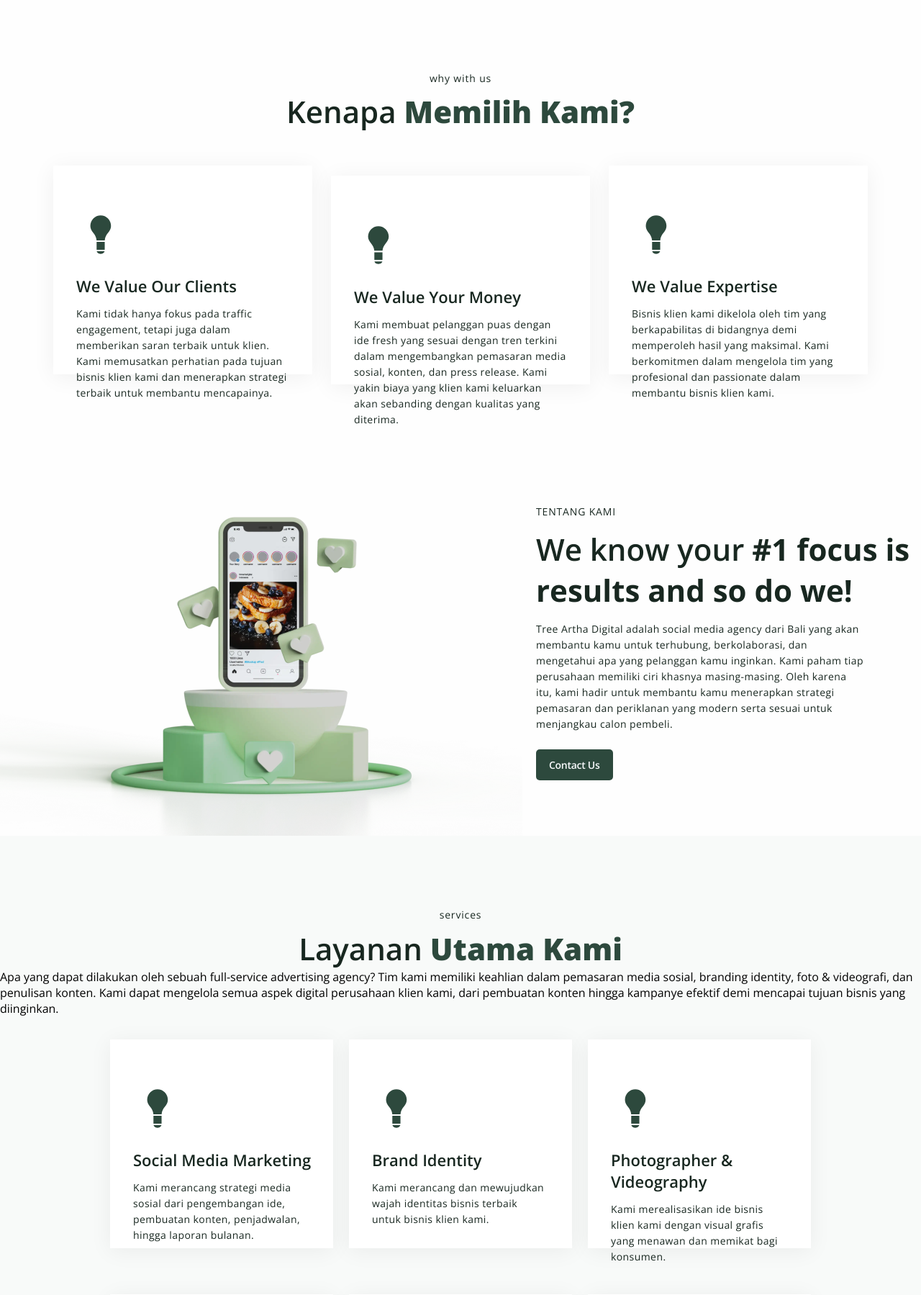
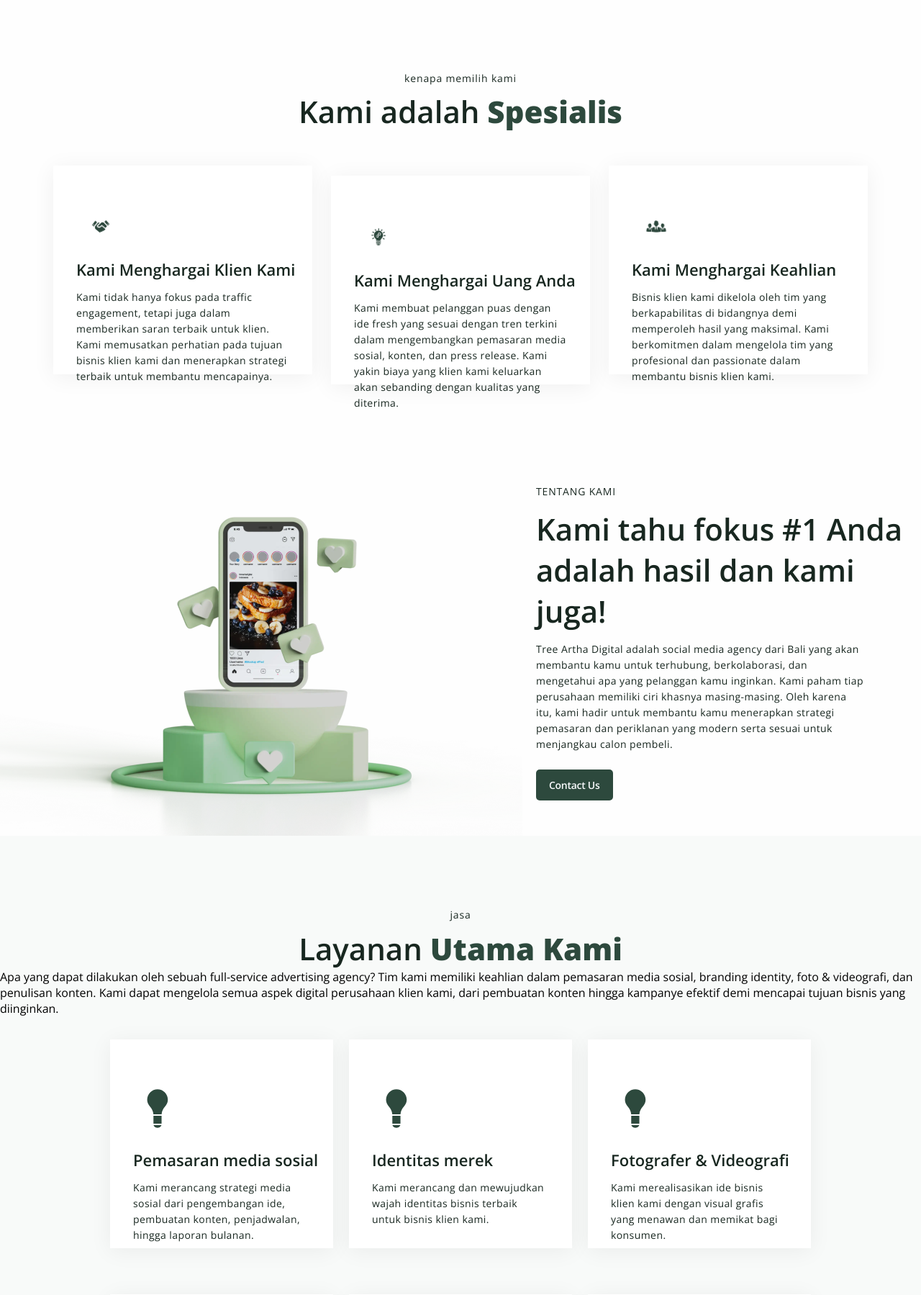
Before and after one commit to AbdulRejaJaelani/triartha, a PHP site: page / in a window 1280 px wide; the page is wider, and only the part inside the window is pictured. Shown: the part 620-2419 px from the top of that part at 72% size. Run offline with PHP 8.4, Linux system fonts and the light colour scheme.

Commit message:
Revisi 5

```diff
--- a/index.php
+++ b/index.php
@@ -85,25 +85,25 @@
 
     <section class="specialist-info">
         <h1 class="title-section" data-aos="fade-in" data-aos-duration="2000">
-            <span>why with us</span><br>
-            Kenapa <b>Memilih Kami?</b>
+            <span>kenapa memilih kami</span><br>
+            Kami adalah <b>Spesialis</b>
         </h1>
 
         <!-- Specialist box start -->
         <div class="wrraper-box">
             <div class="box" data-aos="fade-up" data-aos-duration="2400">
-                <img src="images/Vector.svg" alt="">
-                <p class="title-box">We Value Our Clients</p>
+                <img src="images/1.webp" alt="">
+                <p class="title-box">Kami Menghargai Klien Kami</p>
                 <p class="text-box">Kami tidak hanya fokus pada traffic engagement, tetapi juga dalam memberikan saran terbaik untuk klien. Kami memusatkan perhatian pada tujuan bisnis klien kami dan menerapkan strategi terbaik untuk membantu mencapainya.</p>
             </div>
             <div class="box" data-aos="fade-up" data-aos-duration="3000">
-                <img src="images/Vector.svg" alt="">
-                <p class="title-box">We Value Your Money</p>
+                <img src="images/2.webp" alt="">
+                <p class="title-box">Kami Menghargai Uang Anda</p>
                 <p class="text-box">Kami membuat pelanggan puas dengan ide fresh yang sesuai dengan tren terkini dalam mengembangkan pemasaran media sosial, konten, dan press release. Kami yakin biaya yang klien kami keluarkan akan sebanding dengan kualitas yang diterima.</p>
             </div>
             <div class="box" data-aos="fade-up" data-aos-duration="2800">
-                <img src="images/Vector.svg" alt="">
-                <p class="title-box">We Value Expertise</p>
+                <img src="images/3.webp" alt="">
+                <p class="title-box">Kami Menghargai Keahlian</p>
                 <p class="text-box">Bisnis klien kami dikelola oleh tim yang berkapabilitas di bidangnya demi memperoleh hasil yang maksimal. Kami berkomitmen dalam mengelola tim yang profesional dan passionate dalam membantu bisnis klien kami.</p>
             </div>
         </div>
@@ -117,7 +117,7 @@
         <!-- Content about start -->
         <div class="content-about">
             <p class="badge-title" data-aos="fade-right" data-aos-duration="2000">Tentang Kami</p>
-            <h1 class="title" data-aos="fade-right" data-aos-duration="2200">We know your <b>#1 focus is results and so do we!</b></h1>
+            <h1 class="title" data-aos="fade-right" data-aos-duration="2200">Kami tahu fokus #1 Anda adalah hasil dan kami juga!</b></h1>
             <p class="text" data-aos="fade-right" data-aos-duration="2400">
                 Tree Artha Digital adalah social media agency dari Bali yang akan membantu kamu untuk terhubung, berkolaborasi, dan mengetahui apa yang pelanggan kamu inginkan.
                 Kami paham tiap perusahaan memiliki ciri khasnya masing-masing. Oleh karena itu, kami hadir untuk membantu kamu menerapkan strategi pemasaran dan periklanan yang modern serta sesuai untuk menjangkau calon pembeli.
@@ -132,7 +132,7 @@
 
     <section class="services" id="services">
         <h1 class="title-section" data-aos="fade-in" data-aos-duration="2000">
-            <span>services</span><br>
+            <span>jasa</span><br>
             Layanan <b>Utama Kami</b>
         </h1>
         <p class="desc-services">
@@ -143,32 +143,32 @@
         <div class="wrraper-box">
             <div class="box" data-aos="fade-up" data-aos-duration="2000">
                 <img src="images/Vector.svg" alt="">
-                <p class="title-box">Social Media Marketing</p>
+                <p class="title-box">Pemasaran media sosial</p>
                 <p class="text-box">Kami merancang strategi media sosial dari pengembangan ide, pembuatan konten, penjadwalan, hingga laporan bulanan.</p>
             </div>
             <div class="box" data-aos="fade-up" data-aos-duration="2100">
                 <img src="images/Vector.svg" alt="">
-                <p class="title-box">Brand Identity</p>
+                <p class="title-box">Identitas merek</p>
                 <p class="text-box">Kami merancang dan mewujudkan wajah identitas bisnis terbaik untuk bisnis klien kami.</p>
             </div>
             <div class="box" data-aos="fade-up" data-aos-duration="2200">
                 <img src="images/Vector.svg" alt="">
-                <p class="title-box">Photographer & Videography</p>
+                <p class="title-box">Fotografer & Videografi</p>
                 <p class="text-box">Kami merealisasikan ide bisnis klien kami dengan visual grafis yang menawan dan memikat bagi konsumen.</p>
             </div>
             <div class="box" data-aos="fade-up" data-aos-duration="2300">
                 <img src="images/Vector.svg" alt="">
-                <p class="title-box">Motion Graphics</p>
+                <p class="title-box">Grafis Gerak</p>
                 <p class="text-box">Kami menyampaikan kampanye yang mudah diterima oleh konsumen dengan memanfaatkan animasi yang menarik.</p>
             </div>
             <div class="box" data-aos="fade-up" data-aos-duration="2400">
                 <img src="images/Vector.svg" alt="">
-                <p class="title-box">Press Release</p>
+                <p class="title-box">Jumpa Pers</p>
                 <p class="text-box">Kami membantu bisnis klien kami tampil di media cetak maupun digital untuk meningkatkan brand awareness konsumen.</p>
             </div>
             <div class="box" data-aos="fade-up" data-aos-duration="2500">
                 <img src="images/Vector.svg" alt="">
-                <p class="title-box">Web Development</p>
+                <p class="title-box">Pengembangan Web</p>
                 <p class="text-box">Kami membantu perancangan dan pembuatan web yang profesional untuk meningkatkan kepercayaan konsumen.</p>
             </div>
         </div>
@@ -180,20 +180,19 @@
 
         <div class="container-title-testimonial" data-aos="fade-in" data-aos-duration="2000">
             <h1 class="title-section">
-                Our Customer Feedback
-                <span>Don’t take our word for it. Trust our customers</span>
+                Umpan Balik Pelanggan Kami <span>Jangan mengamspanil kata kami untuk itu. Percayai pelanggan kami</span>
             </h1>
             <div class="wrraper-btn btn-page-1 btn-active">
-                <div class="btn-prev" style="opacity: 0.5;"><img src="images/btn-arrow.png" alt=""> Previous</div>
-                <div class="btn-next" onclick="next1()">Next <img src="images/btn-arrow.png" alt=""></div>
+                <div class="btn-prev" style="opacity: 0.5;"><img src="images/btn-arrow.png" alt=""> Sebelumnya</div>
+                <div class="btn-next" onclick="next1()">Lanjut <img src="images/btn-arrow.png" alt=""></div>
             </div>
             <div class="wrraper-btn btn-page-2">
-                <div class="btn-prev" onclick="prev1()"><img src="images/btn-arrow.png" alt=""> Previous</div>
-                <div class="btn-next" onclick="next2()">Next <img src="images/btn-arrow.png" alt=""></div>
+                <div class="btn-prev" onclick="prev1()"><img src="images/btn-arrow.png" alt=""> Sebelumnya</div>
+                <div class="btn-next" onclick="next2()">Lanjut <img src="images/btn-arrow.png" alt=""></div>
             </div>
             <div class="wrraper-btn btn-page-3">
-                <div class="btn-prev" onclick="prev2()"><img src="images/btn-arrow.png" alt=""> Previous</div>
-                <div class="btn-next" style="opacity: 0.5;">Next <img src="images/btn-arrow.png" alt=""></div>
+                <div class="btn-prev" onclick="prev2()"><img src="images/btn-arrow.png" alt=""> Sebelumnya</div>
+                <div class="btn-next" style="opacity: 0.5;">Lanjut <img src="images/btn-arrow.png" alt=""></div>
             </div>
         </div>
 
```
Also changed, not shown: Images/1.webp (added), Images/2.webp (added), Images/3.webp (added).
